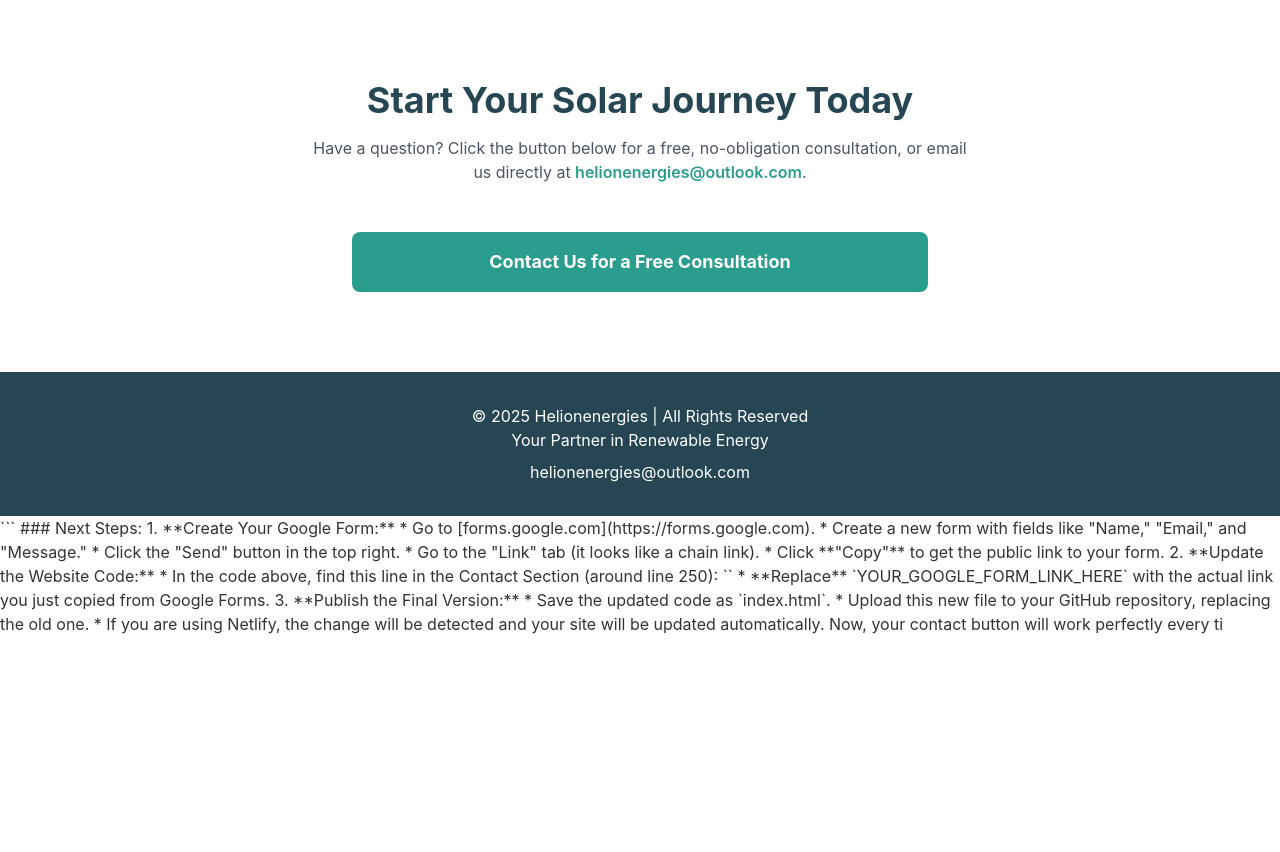
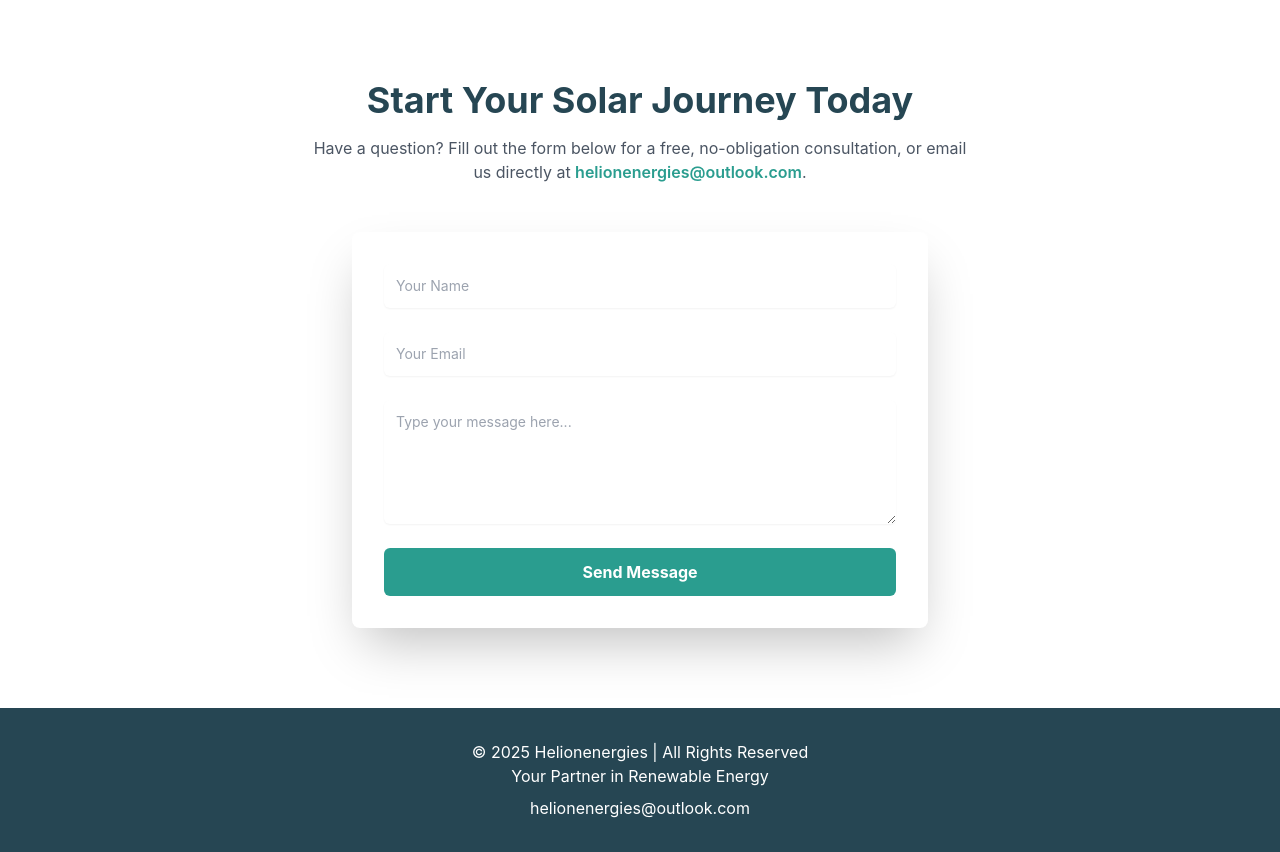
Before and after one commit to helionenergies/helionenergies, a plain HTML site: page index.html in a window 1280 px wide. Shown: the part 2220-3072 px from the top of the page. Before the commit the page ends 2856 px from the top, so only its background shows below. Drawn offline with nearby package versions, Linux system fonts and the light colour scheme.

Commit message:
index.html

````diff
--- a/index.html
+++ b/index.html
@@ -165,11 +165,23 @@
         <section id="contact" class="py-20">
             <div class="container mx-auto px-6">
                 <h2 class="text-3xl md:text-4xl font-bold text-center mb-4 text-[var(--secondary-color)]">Start Your Solar Journey Today</h2>
-                <p class="text-center text-gray-600 mb-12 max-w-2xl mx-auto">Have a question? Click the button below for a free, no-obligation consultation, or email us directly at <a href="mailto:helionenergies@outlook.com" class="text-[var(--primary-color)] font-semibold hover:underline">helionenergies@outlook.com</a>.</p>
-                <div class="max-w-xl mx-auto text-center">
-                    <a href="YOUR_GOOGLE_FORM_LINK_HERE" target="_blank" class="w-full inline-block primary-button text-white font-bold py-4 px-8 rounded-lg text-lg">
-                        Contact Us for a Free Consultation
-                    </a>
+                <p class="text-center text-gray-600 mb-12 max-w-2xl mx-auto">Have a question? Fill out the form below for a free, no-obligation consultation, or email us directly at <a href="mailto:helionenergies@outlook.com" class="text-[var(--primary-color)] font-semibold hover:underline">helionenergies@outlook.com</a>.</p>
+                <div class="max-w-xl mx-auto bg-white p-8 rounded-lg shadow-2xl">
+                    <form action="https://formsubmit.co/helionenergies@outlook.com" method="POST">
+                        <div class="grid grid-cols-1 gap-6">
+                            <!-- Form Inputs -->
+                            <input type="text" name="name" placeholder="Your Name" required class="block w-full rounded-md border-gray-300 shadow-sm focus:border-[var(--primary-color)] focus:ring-[var(--primary-color)] sm:text-sm p-3">
+                            <input type="email" name="email" placeholder="Your Email" required class="block w-full rounded-md border-gray-300 shadow-sm focus:border-[var(--primary-color)] focus:ring-[var(--primary-color)] sm:text-sm p-3">
+                            <textarea name="message" rows="5" placeholder="Type your message here..." required class="block w-full rounded-md border-gray-300 shadow-sm focus:border-[var(--primary-color)] focus:ring-[var(--primary-color)] sm:text-sm p-3"></textarea>
+
+                            <!-- FormSubmit Settings (Hidden) -->
+                            <input type="hidden" name="_subject" value="New Contact Form Submission from Helionenergies Website!">
+                            <input type="hidden" name="_captcha" value="false"> <!-- You can remove this to enable the CAPTCHA -->
+
+                            <!-- Submit Button -->
+                            <button type="submit" class="w-full primary-button text-white font-bold py-3 px-4 rounded-md">Send Message</button>
+                        </div>
+                    </form>
                 </div>
             </div>
         </section>
@@ -381,25 +393,3 @@
 
 </body>
 </html>
-```
-
-### Next Steps:
-
-1.  **Create Your Google Form:**
-    * Go to [forms.google.com](https://forms.google.com).
-    * Create a new form with fields like "Name," "Email," and "Message."
-    * Click the "Send" button in the top right.
-    * Go to the "Link" tab (it looks like a chain link).
-    * Click **"Copy"** to get the public link to your form.
-
-2.  **Update the Website Code:**
-    * In the code above, find this line in the Contact Section (around line 250):
-        `<a href="YOUR_GOOGLE_FORM_LINK_HERE" target="_blank" ...>`
-    * **Replace** `YOUR_GOOGLE_FORM_LINK_HERE` with the actual link you just copied from Google Forms.
-
-3.  **Publish the Final Version:**
-    * Save the updated code as `index.html`.
-    * Upload this new file to your GitHub repository, replacing the old one.
-    * If you are using Netlify, the change will be detected and your site will be updated automatically.
-
-Now, your contact button will work perfectly every ti
````
